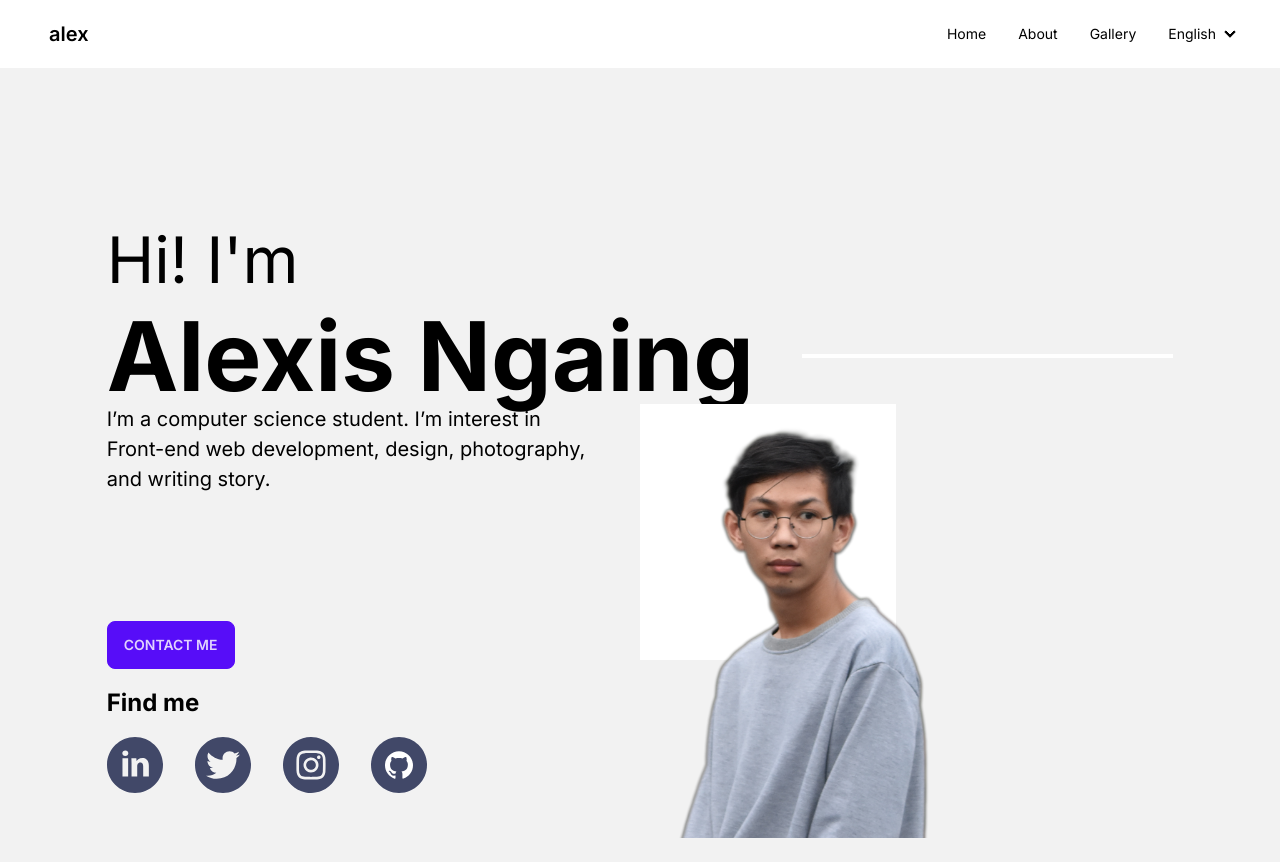
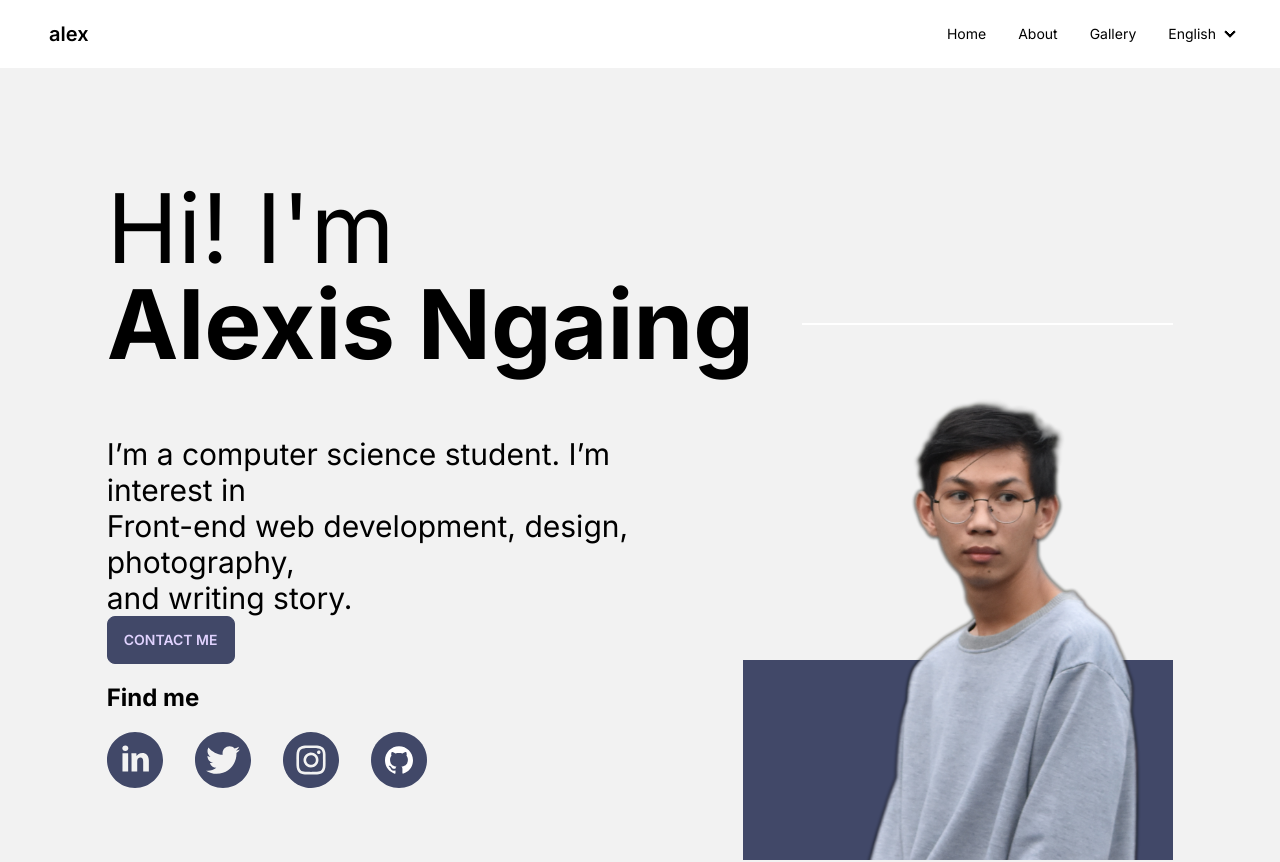
Before and after one commit to alexisngaing/alexisngaing.github.io, a Next.js app: page / in a window 1280 px wide. Shown: the top 862 px of the page. Built offline with nearby package versions, Linux system fonts and the light colour scheme.

Commit message:
fix hero

```diff
--- a/components/Hero.tsx
+++ b/components/Hero.tsx
@@ -1,35 +1,37 @@
 function Hero() {
   return (
-    <div className="flex min-h-screen w-full flex-col items-center justify-center bg-base-200 py-36">
+    <div className="flex min-h-screen w-full flex-col items-center justify-center bg-base-200 py-28">
       <div className="w-10/12">
         <div className="w-full">
-          <h1 className="text-[64px]">Hi! I'm</h1>
+          <h1 className="text-8xl">Hi! I'm</h1>
         </div>
 
         <div className="flex items-center gap-12">
           <h1 className="min-w-fit text-8xl font-bold">Alexis Ngaing</h1>
-          <div className="h-1 w-full bg-white"></div>
+          <div className="h-[2px] w-full bg-white"></div>
         </div>
 
         <div className="grid grid-cols-2 grid-rows-2">
-          <p className="text-[20px]">
+          <p className="pt-16 text-3xl">
             I’m a computer science student. I’m interest in <br />
             Front-end web development, design, photography, <br />
             and writing story.
           </p>
-          <div className="relative row-span-2 flex items-start">
-            <img alt="MY HANDSOME FACE" className="z-10 max-w-[350px] pr-8" src="/images/web.png" />
-            <div className="absolute z-0 h-64 w-64 bg-white"></div>
+          <div className="relative row-span-2 flex !justify-end">
+            <img alt="photo" className="z-10 max-w-[350px]" src="/images/web.png" />
+            <div className="absolute bottom-0 z-0 h-[200px] w-[430px] bg-[#414868]"></div>
           </div>
           <div>
             <a href="https://www.youtube.com/watch?v=dQw4w9WgXcQ&pp=ygUXbmV2ZXIgZ29ubmEgZ2l2ZSB5b3UgdXA%3D">
-              <button className="btn-primary btn">Contact me</button>
+              <button className="btn-primary btn border-[#414868] bg-[#414868] hover:border-[#4b516b] hover:bg-[#4b516b]">
+                Contact me
+              </button>
             </a>
-            <p className=" py-4 text-[24px] font-bold">Find me</p>
+            <p className="py-4 text-[24px] font-bold">Find me</p>
             <div className="flex gap-8">
-              <div className="w-14 flex-initial ">
+              <div className="w-14 flex-initial">
                 <a href="https://www.linkedin.com/in/alexis-divasonda-s-n-92231a222/">
-                  <img alt="linkedin" src="/images/linkedin.svg" />
+                  <img alt="linkedin" className="hover:bg-[#4b516b]" src="/images/linkedin.svg" />
                 </a>
               </div>
               <div className="w-14 flex-initial">
```
